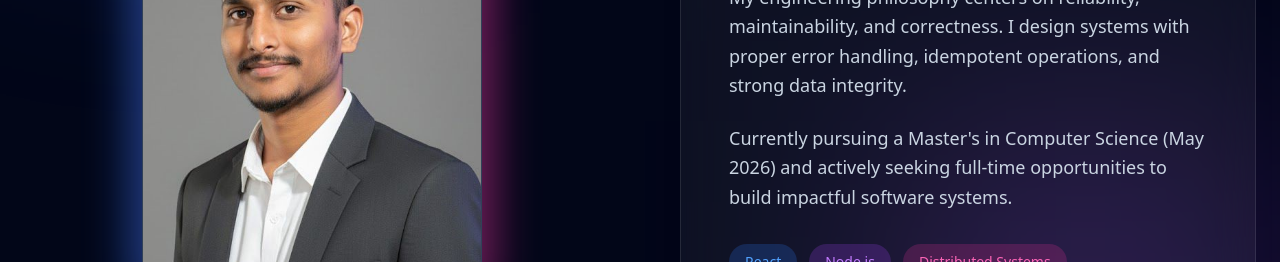
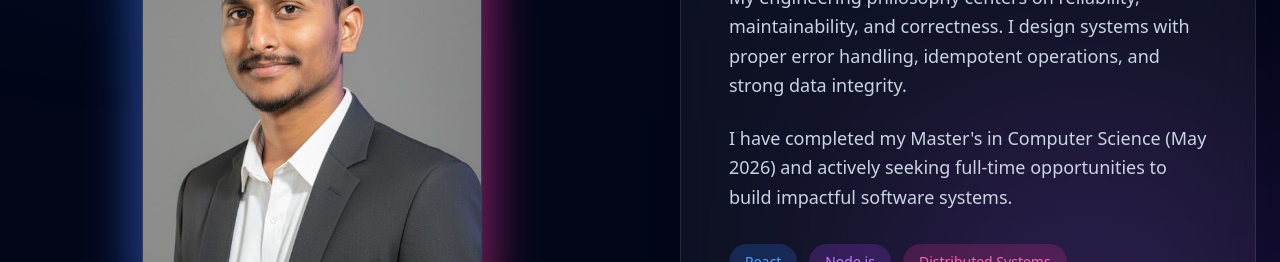
Before and after one commit to panakantinandu/nandu-portfolio, a React (Vite) app: page / in a window 1280 px wide. Shown: the part 1320-1582 px from the top of the page. Built offline with nearby package versions, Linux system fonts and the light colour scheme.

Commit message:
Update App.jsx

```diff
--- a/src/App.jsx
+++ b/src/App.jsx
@@ -727,7 +727,7 @@ function AboutSection() {
             </p>
 
             <p className="text-slate-300 text-lg leading-relaxed mb-8">
-              Currently pursuing a Master's in Computer Science (May 2026) and
+              I have completed my Master's in Computer Science (May 2026) and
               actively seeking full-time opportunities to build impactful
               software systems.
             </p>
```
